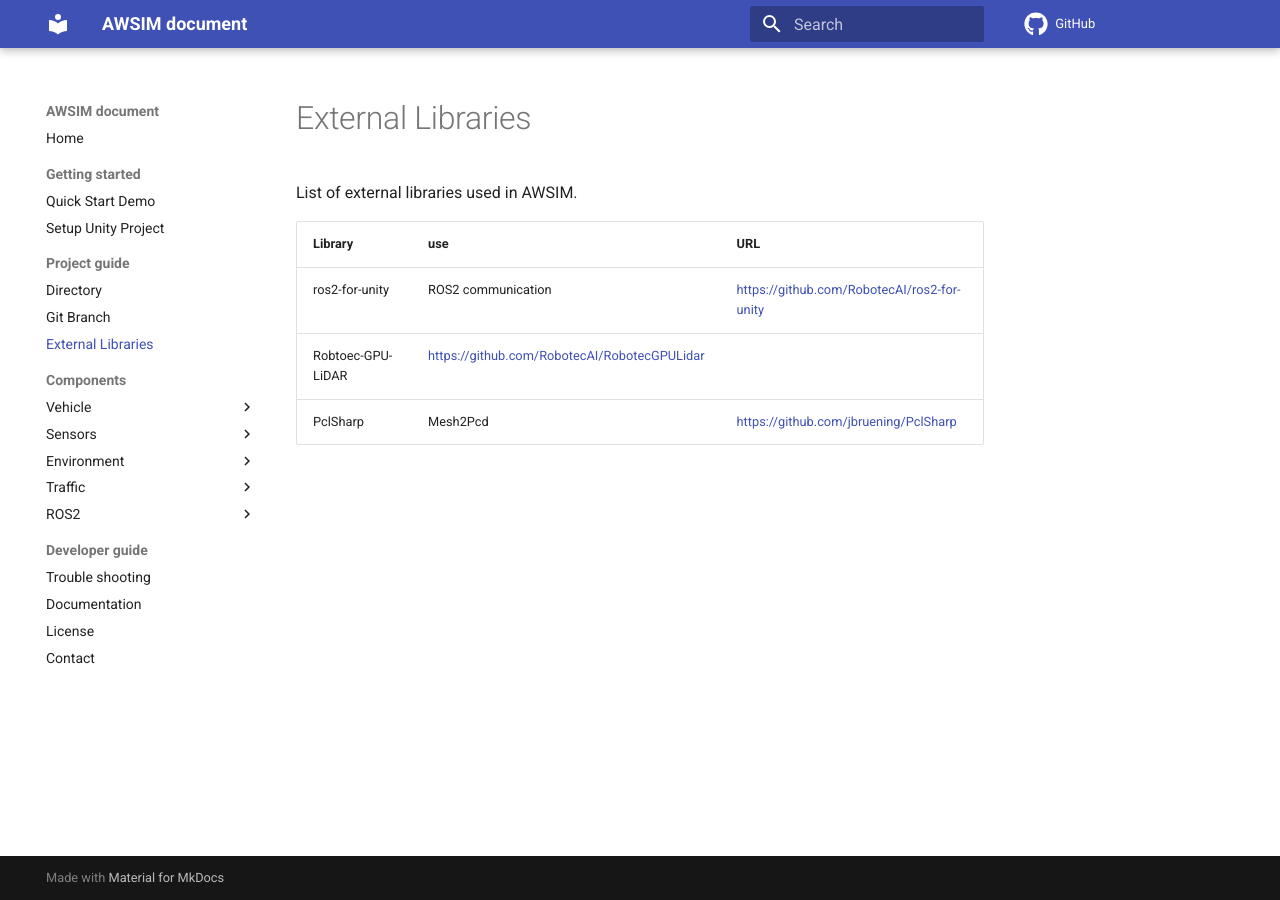
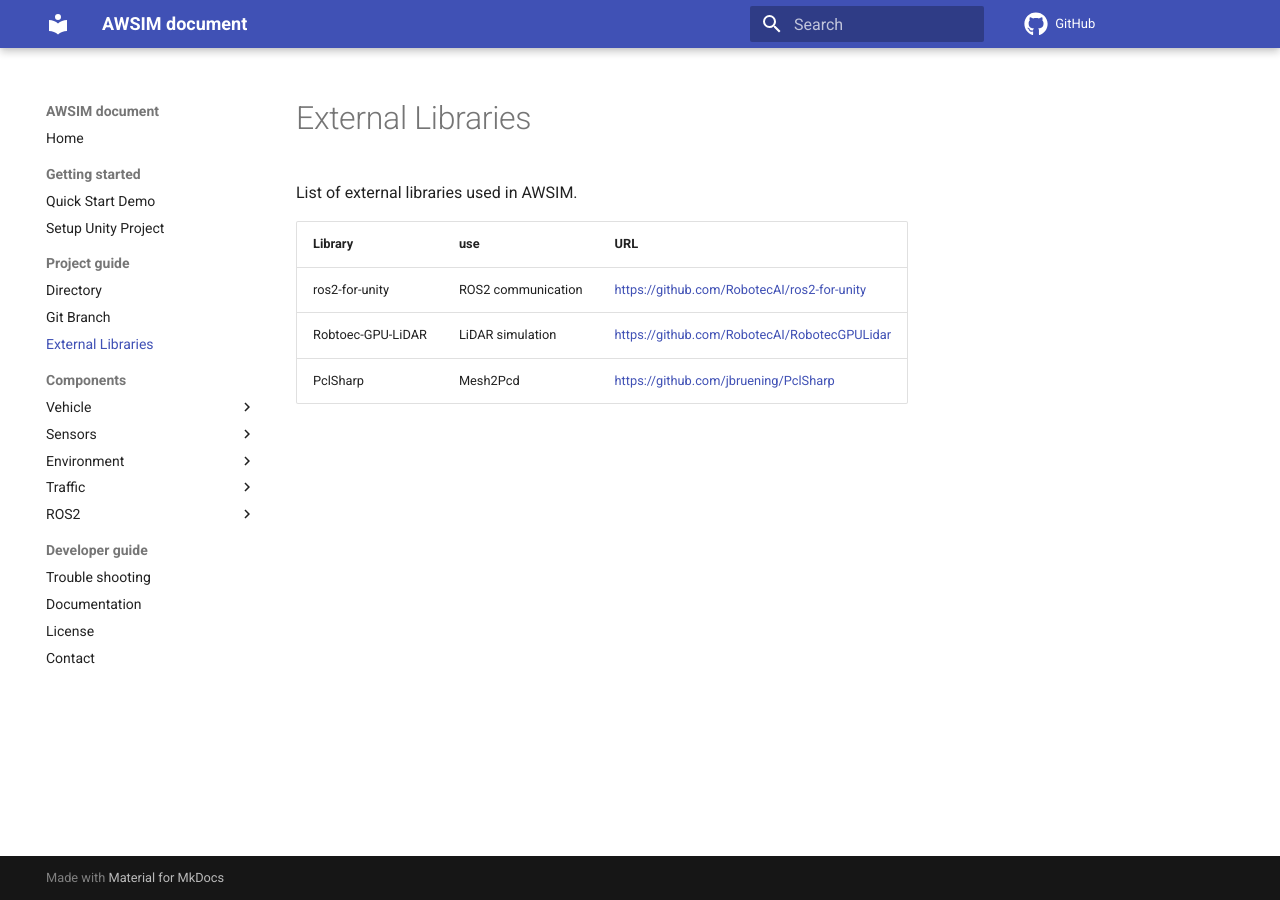
Before and after one commit to OptiVerse-Technology-Ltd/AWSIM, an MkDocs documentation site: the page built from docs/ProjectGuide/ExternalLibraries/index.md, in a window 1280 px wide. Built offline with MkDocs 1.6.1 and Material for MkDocs 9.7.7, drawn with Linux system fonts in a browser that asks for light colours; comment, search, counter and statistics services are not loaded.

Commit message:
update docs

```diff
--- a/docs/ProjectGuide/ExternalLibraries/index.md
+++ b/docs/ProjectGuide/ExternalLibraries/index.md
@@ -5,5 +5,5 @@ List of external libraries used in AWSIM.
 |Library|use|URL|
 |:--|:--|:--|
 |ros2-for-unity|ROS2 communication|[https://github.com/RobotecAI/ros2-for-unity](https://github.com/RobotecAI/ros2-for-unity)|
-|Robtoec-GPU-LiDAR|[https://github.com/RobotecAI/RobotecGPULidar](https://github.com/RobotecAI/RobotecGPULidar)|
+|Robtoec-GPU-LiDAR|LiDAR simulation|[https://github.com/RobotecAI/RobotecGPULidar](https://github.com/RobotecAI/RobotecGPULidar)|
 |PclSharp|Mesh2Pcd|[https://github.com/jbruening/PclSharp](https://github.com/jbruening/PclSharp)|
```
